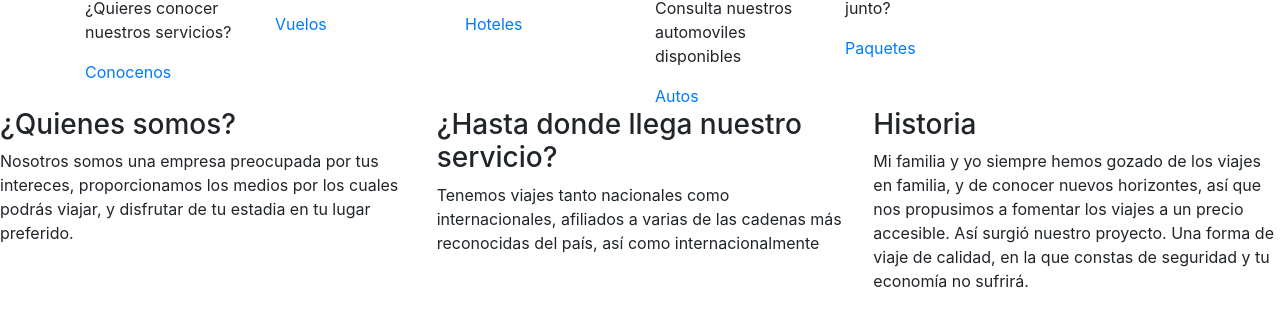
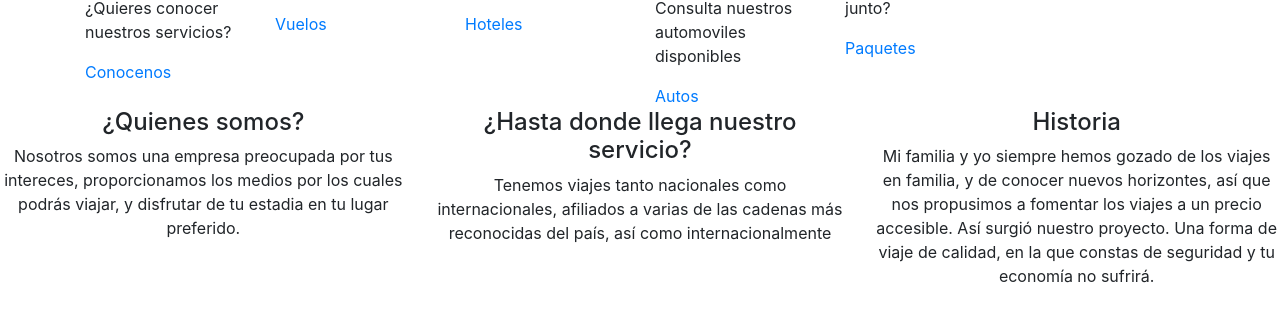
Before and after one commit to luisacuario1922/Vacaciones, an Angular app: page / in a window 1280 px wide. Shown: the part 450-776 px from the top of the page. Built offline with nearby package versions, Linux system fonts and the light colour scheme.

Commit message:
cambio en los titulos del apartado 'conocenos'

```diff
--- a/src/app/conocenos/conocenos.component.html
+++ b/src/app/conocenos/conocenos.component.html
@@ -1,14 +1,14 @@
 <div class="row">
-	<div class="col-lg-4">
-	<h3>¿Quienes somos?</h3>
+	<div class="col-lg-4 text-center">
+	<h4>¿Quienes somos?</h4>
 	<p>Nosotros somos una empresa preocupada por tus intereces, proporcionamos los medios por los cuales podrás viajar, y disfrutar de tu estadia en tu lugar preferido.</p>
 	</div>
-	<div class="col-lg-4">
-		<h3>¿Hasta donde llega nuestro servicio?</h3>
+	<div class="col-lg-4 text-center">
+		<h4>¿Hasta donde llega nuestro servicio?</h4>
 		<p>Tenemos viajes tanto nacionales como internacionales, afiliados a varias de las cadenas más reconocidas del país, así como internacionalmente</p>
 	</div>
-	<div class="col-lg-4">
-		<h3> Historia</h3>
+	<div class="col-lg-4 text-center">
+		<h4> Historia</h4>
 		<p>Mi familia y yo siempre hemos gozado de los viajes en familia, y de conocer nuevos horizontes, así que nos propusimos a fomentar los viajes a un precio accesible. Así surgió nuestro proyecto. Una forma de viaje de calidad, en la que constas de seguridad y tu economía no sufrirá.</p>
 	</div>
 
```
